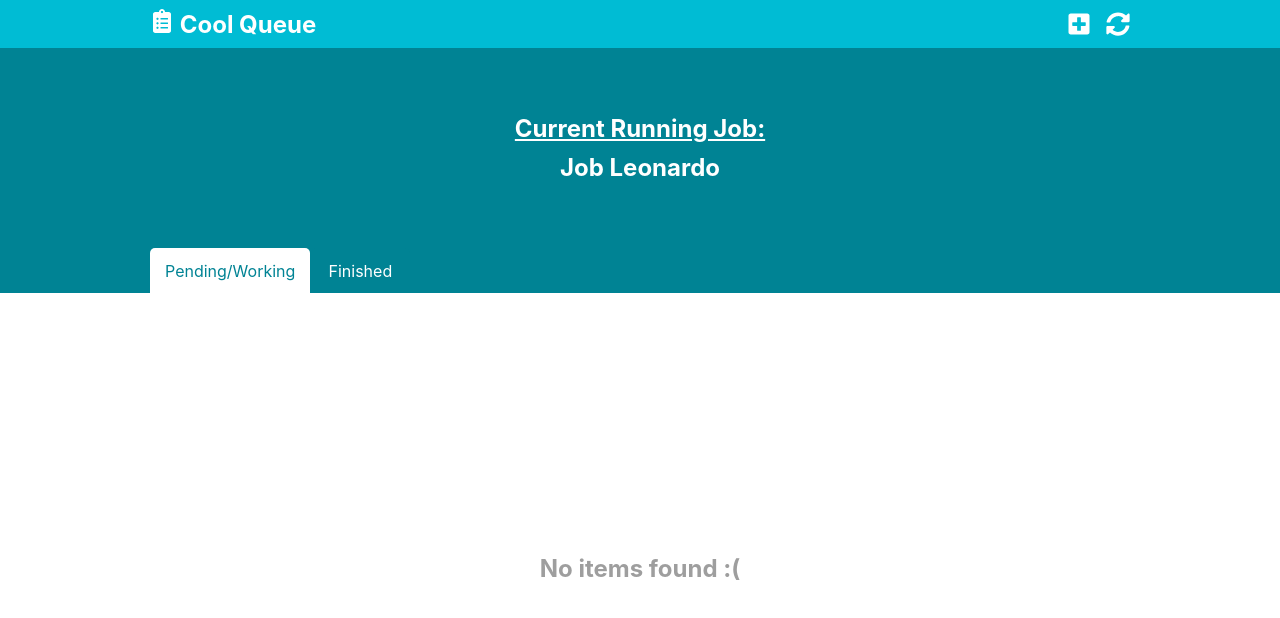
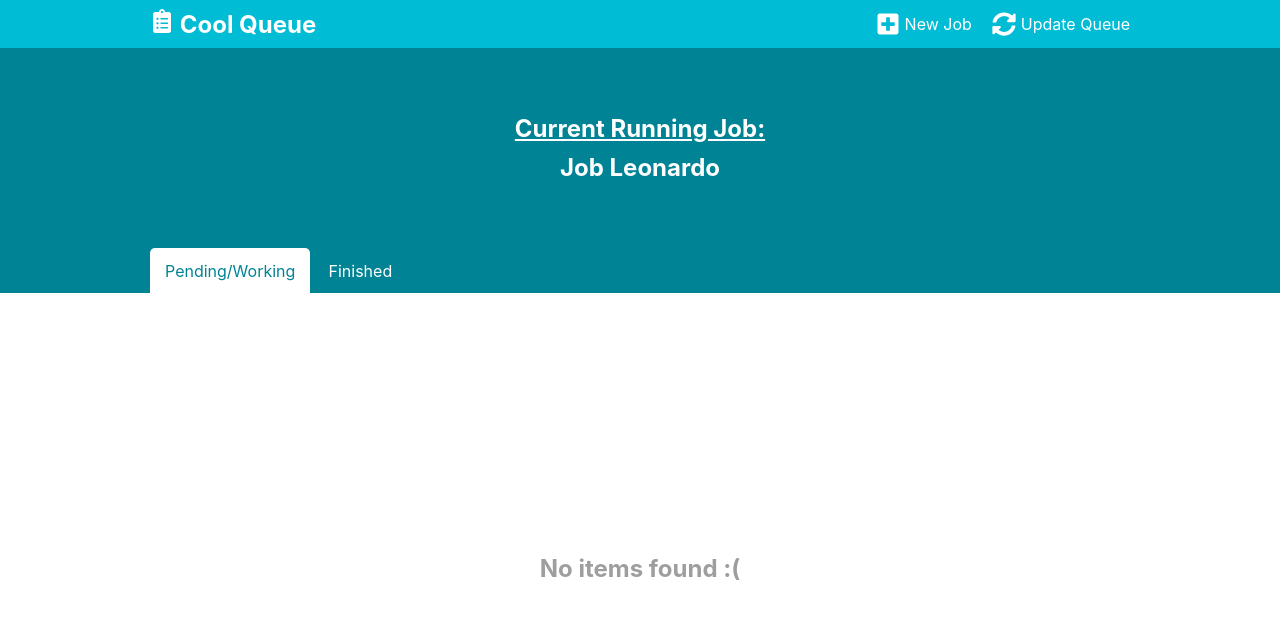
Before and after one commit to leo-isso/cool-queue, a React (Create React App) app: page / in a window 1280 px wide. Shown: the top 618 px of the page. Built offline with nearby package versions, Linux system fonts and the light colour scheme.

Commit message:
feat: improve Header style and usability

```diff
--- a/src/components/Header/Header.js
+++ b/src/components/Header/Header.js
@@ -15,13 +15,17 @@ function Header ({ addToQueue, updateQueue }) {
     <Components.Header>
       <Container>
         <Components.Wrapper>
-          <Components.Brand><FaClipboardList/> Cool Queue</Components.Brand>
+          <Components.Brand>
+            <FaClipboardList /> Cool Queue
+          </Components.Brand>
           <Components.Nav>
             <Components.NavItem onClick={() => addToQueue()}>
-              <FaPlusSquare/>
+              <FaPlusSquare />{' '}
+              <Components.NavItemText>New Job</Components.NavItemText>
             </Components.NavItem>
             <Components.NavItem onClick={() => updateQueue()}>
-              <FaSyncAlt/>
+              <FaSyncAlt />{' '}
+              <Components.NavItemText>Update Queue</Components.NavItemText>
             </Components.NavItem>
           </Components.Nav>
         </Components.Wrapper>
--- a/src/components/Header/Header.styles.js
+++ b/src/components/Header/Header.styles.js
@@ -36,5 +36,17 @@ export const NavItem = styled.div`
   display: flex;
   justify-content: space-between;
   font-size: 1.5rem;
-  margin-left: 15px;
+  margin-left: 20px;
+
+  &:hover {
+    color: ${colors.lightGrey};
+  }
+
+  &::first-of-type {
+    margin-left: 0;
+  }
 `
+export const NavItemText = styled.span`
+  margin-left: 5px;
+  font-size: 1rem;
+`
```
